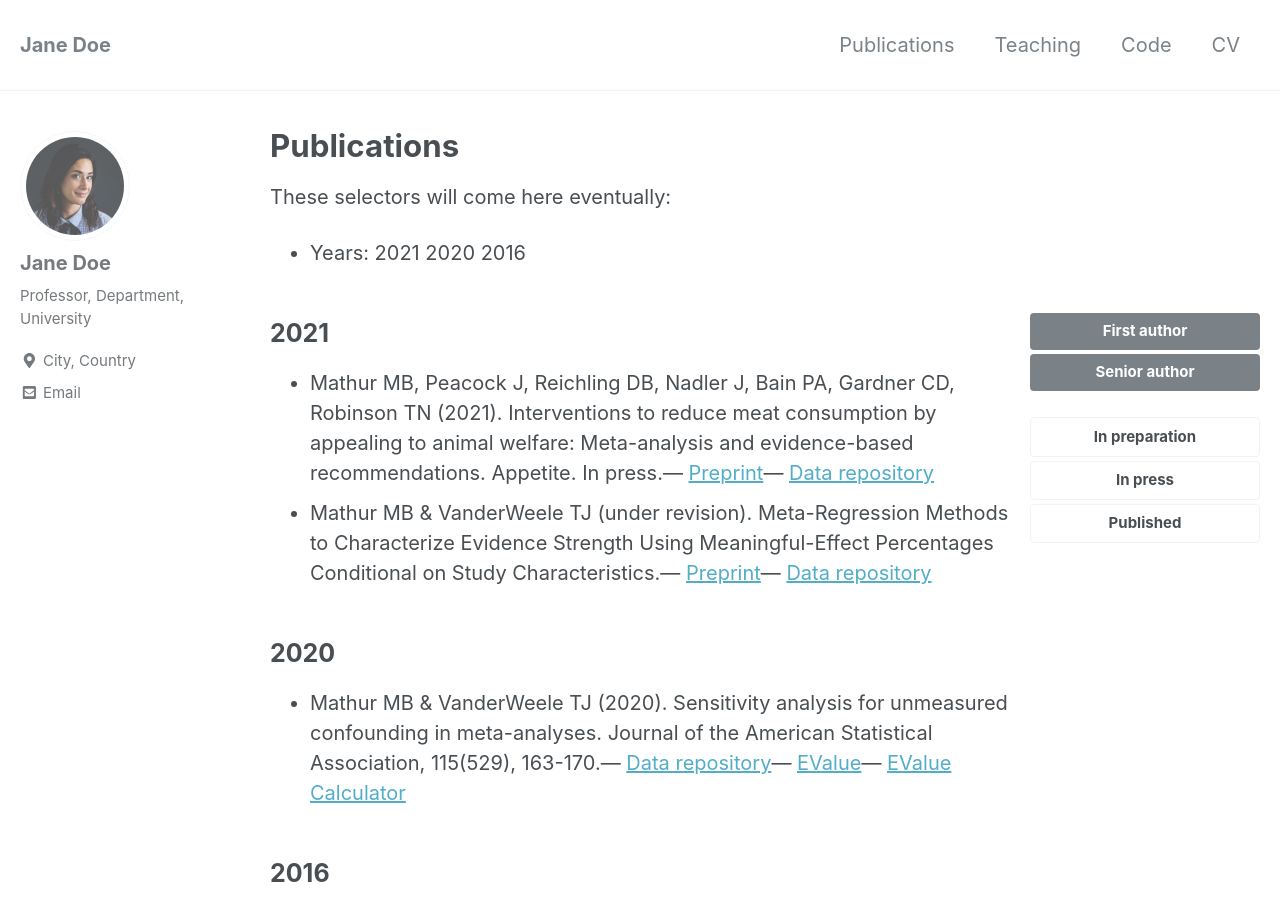
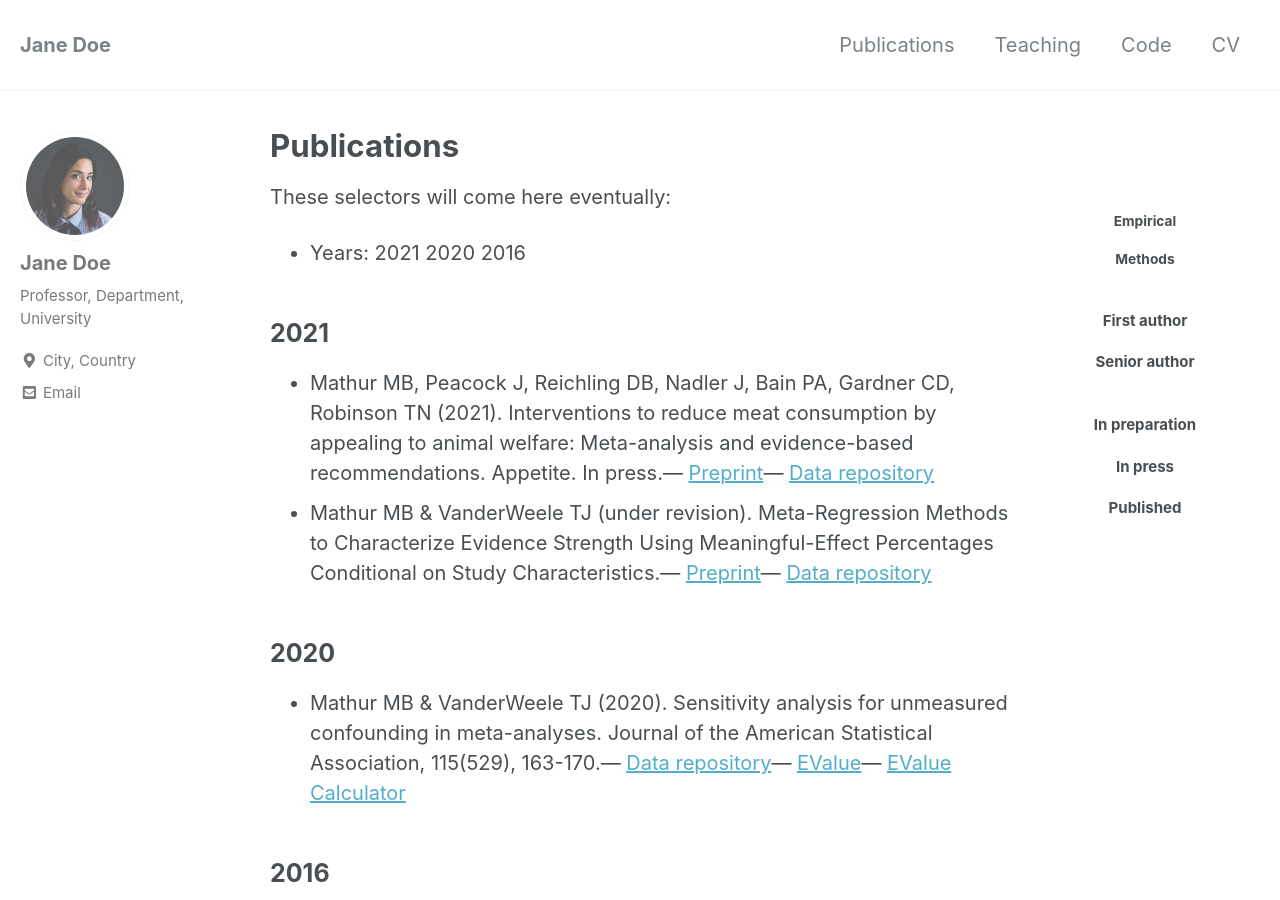
Before and after one commit to psolymos/academic-website-template, a Jekyll site: the page built from publications/index.md, in a window 1280 px wide and 900 px high. Built offline with Jekyll 4.4.1, drawn with Linux system fonts in a browser that asks for light colours; nearby versions of some CDN libraries; comment, search, counter and statistics services are not loaded.

Commit message:
Buttons
Signed-off-by: Peter Solymos <psolymos@gmail.com>

```diff
--- a/publications/index.md
+++ b/publications/index.md
@@ -6,9 +6,9 @@ author_profile: true
 
 <aside class="sidebar__control sticky">
 
-  <p>{% for v in site.data.categories.publications.types %}<div class="btn btn--light-outline select-type-{{ v.id }}">{{ v.name }}</div>{% endfor %}</p>
-  <p>{% for v in site.data.categories.publications.authorship %}<div class="btn btn--primary select-type-{{ v.id }}">{{ v.name }}</div>{% endfor %}</p>
-  <p>{% for v in site.data.categories.publications.status %}<div class="btn btn--inverse select-type-{{ v.id }}">{{ v.name }}</div>{% endfor %}</p>
+  <p>{% for v in site.data.categories.publications.types %}<div class="btn btn--small select-type-{{ v.id }}">{{ v.name }}</div>{% endfor %}</p>
+  <p>{% for v in site.data.categories.publications.authorship %}<div class="btn select-type-{{ v.id }}">{{ v.name }}</div>{% endfor %}</p>
+  <p>{% for v in site.data.categories.publications.status %}<div class="btn select-type-{{ v.id }}">{{ v.name }}</div>{% endfor %}</p>
 
 </aside>
 
```
Also changed, not shown: README.md.
